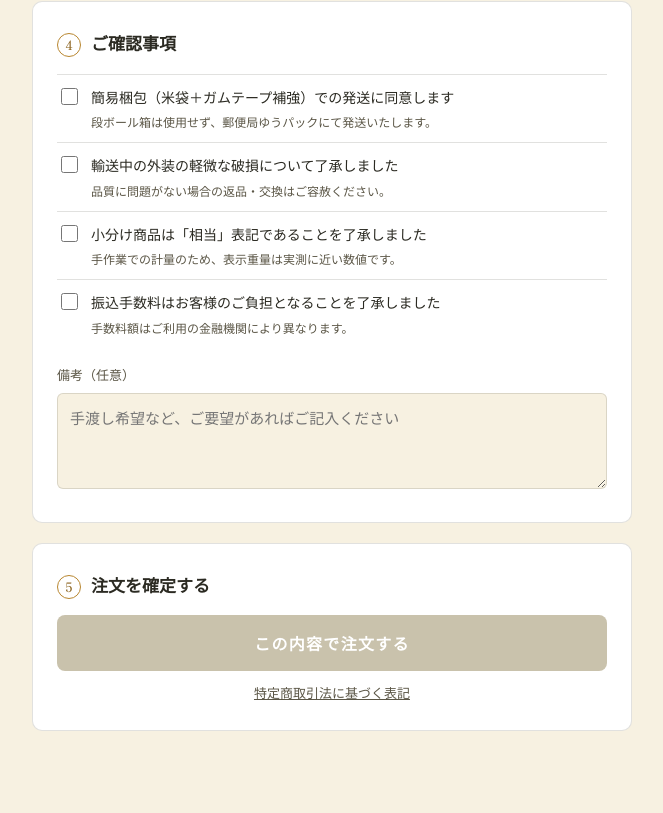
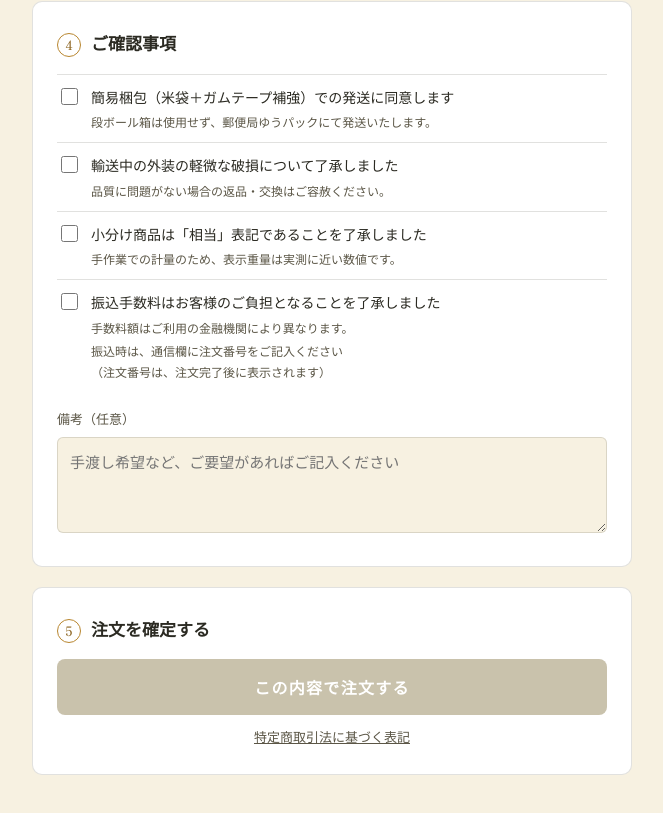
Before and after one commit to 2324satousetuo-ai/sato-farm-lp, a website: page order.html in a window 1280 px wide. Shown: the part 1463-2276 px from the top of the page, without its empty margins (308-971 px from the left). Drawn offline with Linux system fonts and the light colour scheme; no server answers.

Commit message:
注文前にも、振込の通信欄へ注文番号を書く案内が見えるようにする。
Co-authored-by: Cursor <cursoragent@cursor.com>

```diff
--- a/order.html
+++ b/order.html
@@ -481,6 +481,7 @@
         <div>
           <div class="ctext">振込手数料はお客様のご負担となることを了承しました</div>
           <div class="cnote">手数料額はご利用の金融機関により異なります。</div>
+          <div class="cnote">振込時は、通信欄に注文番号をご記入ください<br>（注文番号は、注文完了後に表示されます）</div>
         </div>
       </div>
 
```
